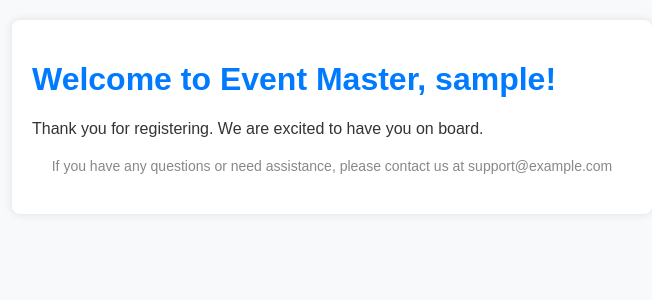
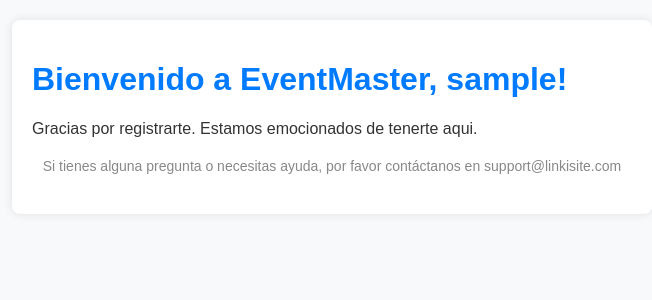
Before and after one commit to jesusayala9/event-master-api, a Python web app: template templates/welcome.html in a window 1280 px wide. Shown: the top 300 px of the page, without its empty margins (308-960 px from the left). Run offline with Jinja, Linux system fonts and the light colour scheme; the template is opened without the code that fills it: most values are stand-ins (such as "Sample title", 1, 10 or a date in 2020).

Commit message:
feat: agregar template mail

```diff
--- a/templates/welcome.html
+++ b/templates/welcome.html
@@ -36,10 +36,10 @@
 </head>
 <body>
     <div class="container">
-        <h1>Welcome to Event Master, {{ username }}!</h1>
-        <p>Thank you for registering. We are excited to have you on board.</p>
+        <h1>Bienvenido a EventMaster, {{ username }}!</h1>
+        <p>Gracias por registrarte. Estamos emocionados de tenerte aqui.</p>
         <div class="footer">
-            <p>If you have any questions or need assistance, please contact us at support@example.com</p>
+            <p>Si tienes alguna pregunta o necesitas ayuda, por favor contáctanos en support@linkisite.com</p>
         </div>
     </div>
 </body>
```
Also changed, not shown: routers/auth.py (+51 -1 lines).
